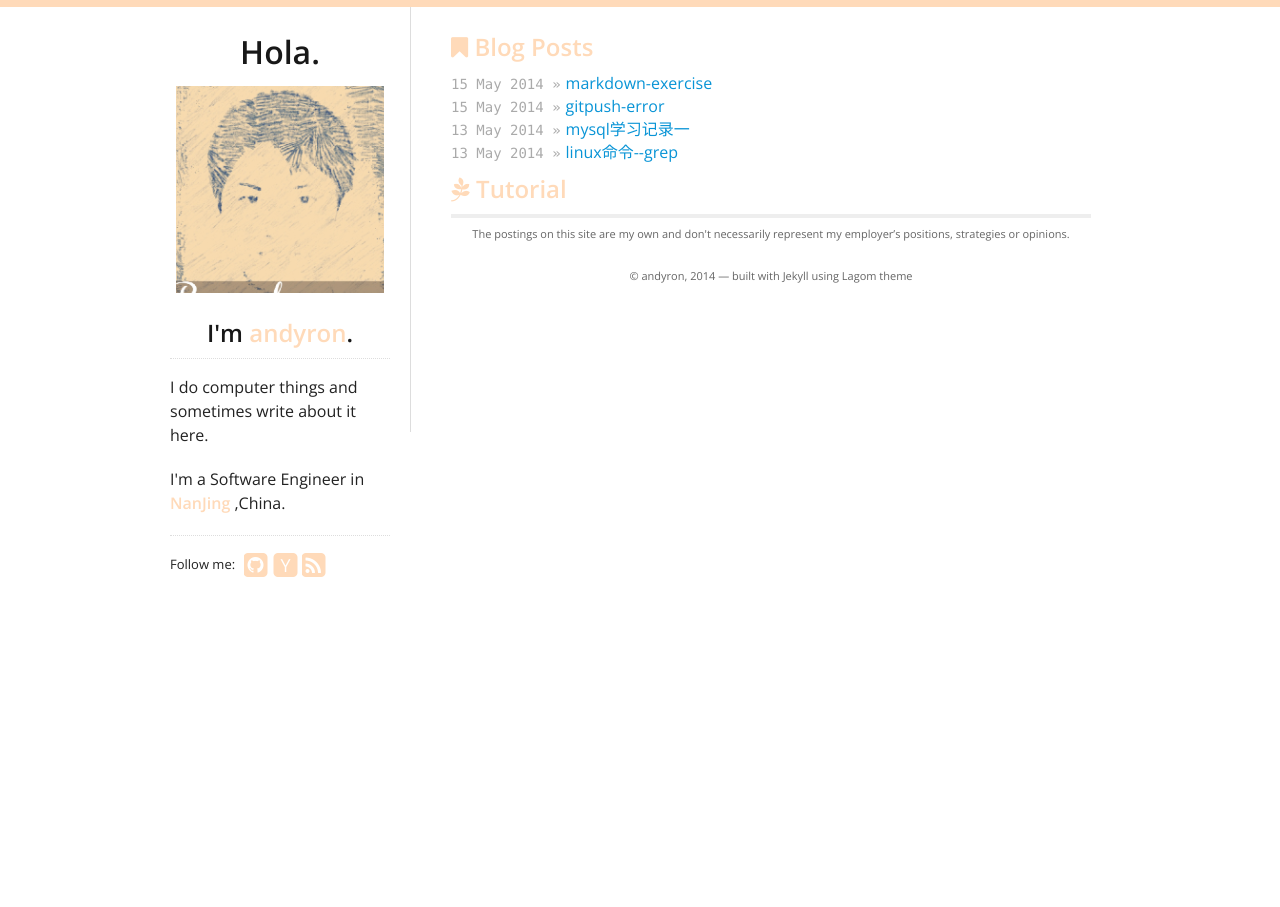
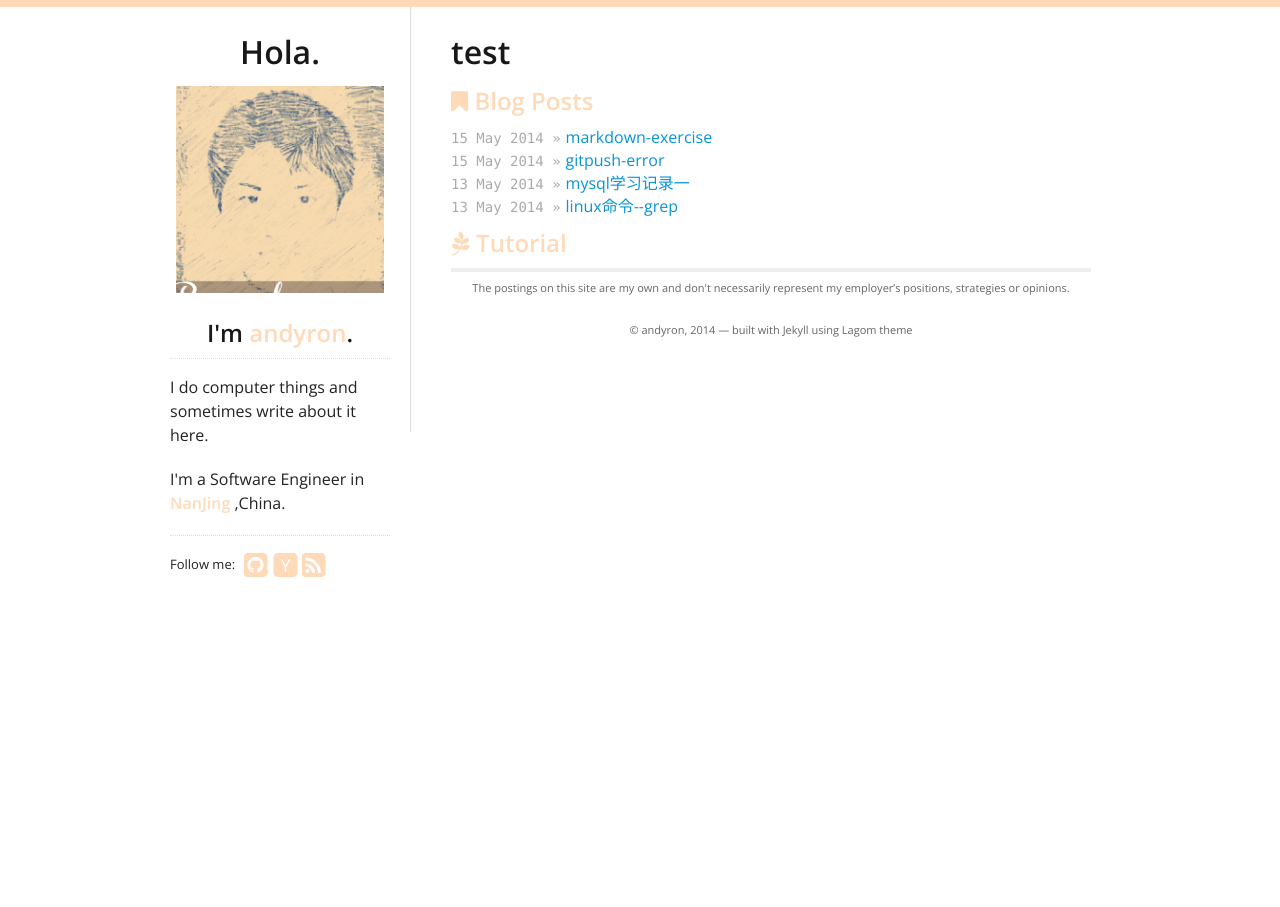
Before and after one commit to andyRon/andyron.github.com, a Jekyll site: the page built from index.html, in a window 1280 px wide. Built offline with Jekyll 4.4.1, drawn with Linux system fonts in a browser that asks for light colours; nearby versions of some CDN libraries.

Commit message:
Update index.html

```diff
--- a/index.html
+++ b/index.html
@@ -2,7 +2,7 @@
 layout: default
 title: blog, notes, and book writeups.
 ---
-
+<h1> test </h1>
 <div id="home">
   <h2><i class="fa fa-bookmark"></i> Blog Posts</h2>
   <ul id="blog-posts" class="posts">
```
